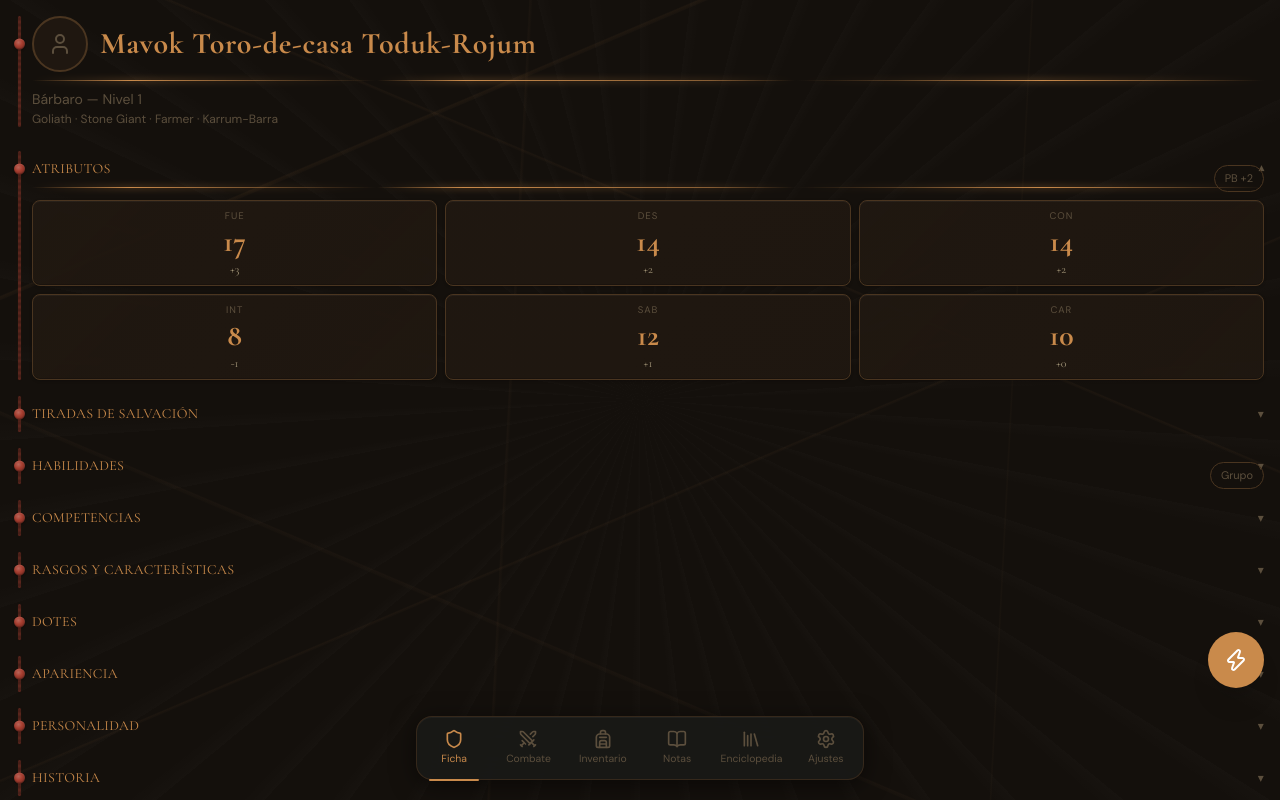
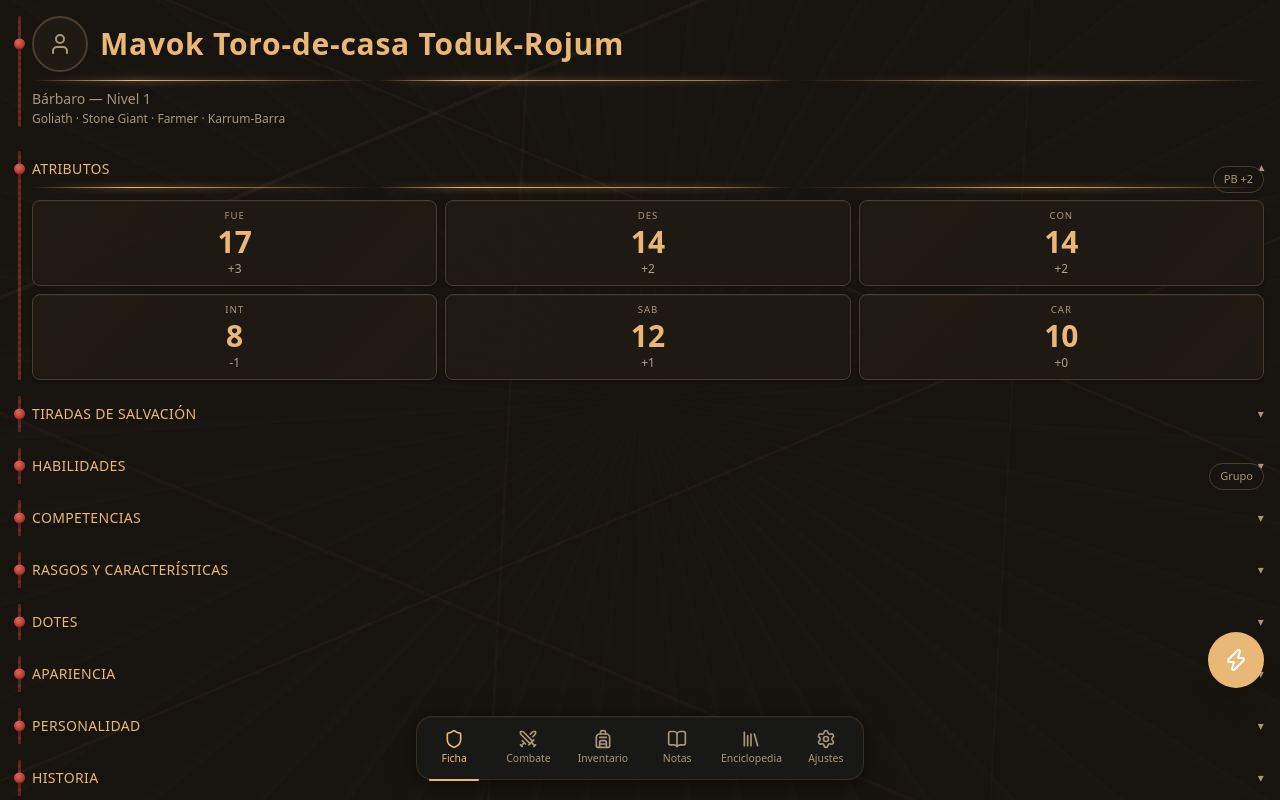
Before and after one commit to Gremiger/mavok, a Next.js app: page / in a window 1280 px wide. Shown: the top 800 px of the page. Built offline with nearby package versions, Linux system fonts and the light colour scheme.

Commit message:
feat: journal redesign palettes with enforced contrast for all themes

```diff
--- a/public/sw.js
+++ b/public/sw.js
@@ -1,4 +1,4 @@
-const STATIC_CACHE = "mavok-5b39c2b";
+const STATIC_CACHE = "mavok-539c0b4";
 
 self.addEventListener("install", (event) => {
   event.waitUntil(
--- a/src/app/globals.css
+++ b/src/app/globals.css
@@ -1,11 +1,14 @@
 @import "tailwindcss";
 
 @theme inline {
-  --font-heading: var(--font-cormorant);
-  --font-body: var(--font-dm-sans);
+  --font-heading: var(--font-fell);
+  --font-body: var(--font-spectral);
+  --font-numeric: var(--font-fraunces);
 
   --color-background: var(--bg);
   --color-card: var(--card);
+  --color-surface-hi: var(--surface-hi);
+  --color-surface-lo: var(--surface-lo);
   --color-accent: var(--accent);
   --color-cord: var(--cord);
   --color-foreground: var(--fg);
@@ -18,23 +21,67 @@
 
 :root,
 [data-theme="piedra-viva"] {
-  --bg: #14100c;
-  --card: #1f1710;
-  --accent: #c98a4b;
-  --cord: #a63d2f;
-  --fg: #d9c9a3;
-  --muted: #5c4f3d;
-  --border-color: #4a3520;
+  --bg: #17130f;
+  --surface-hi: #2a221a;
+  --surface-lo: #1d1812;
+  --card: #1f1913;
+  --fg: #e8dcc2;
+  --muted: #a8977a;
+  --accent: #e9b877;
+  --cord: #c9463a;
+  --border-color: #4a3d2e;
+  --nav-bg: rgba(34, 27, 21, 0.94);
+  --grain-opacity: 0.07;
+  --lip: rgba(0, 0, 0, 0.45);
+  --slab-shadow: rgba(20, 10, 2, 0.75);
+}
+
+[data-theme="furia-de-sangre"] {
+  --bg: #0f0e0e;
+  --surface-hi: #211d1c;
+  --surface-lo: #161413;
+  --card: #181615;
+  --fg: #ece6e0;
+  --muted: #a39088;
+  --accent: #e06a52;
+  --cord: #d23a2c;
+  --border-color: #3a2a28;
+  --nav-bg: rgba(24, 21, 20, 0.94);
+  --grain-opacity: 0.06;
+  --lip: rgba(0, 0, 0, 0.5);
+  --slab-shadow: rgba(0, 0, 0, 0.8);
+}
+
+[data-theme="pergamino"] {
+  --bg: #d9c9a3;
+  --surface-hi: #f1e6c8;
+  --surface-lo: #e6d7b2;
+  --card: #ebdfc1;
+  --fg: #2e2215;
+  --muted: #5f4b30;
+  --accent: #7a1f1f;
+  --cord: #9b2c22;
+  --border-color: #b8a27a;
+  --nav-bg: rgba(235, 223, 193, 0.94);
+  --grain-opacity: 0.1;
+  --lip: rgba(90, 60, 25, 0.16);
+  --slab-shadow: rgba(80, 55, 20, 0.35);
 }
 
 [data-theme="cumbre-helada"] {
-  --bg: #e9f1f5;
-  --card: #f8fbfc;
-  --accent: #2f6690;
+  --bg: #dfe7ec;
+  --surface-hi: #f7fafb;
+  --surface-lo: #e9eff2;
+  --card: #eef3f5;
+  --fg: #1c2a33;
+  --muted: #4f606b;
+  --accent: #2f5f86;
   --cord: #7a1f2b;
-  --fg: #1f2e38;
-  --muted: #6c7f8a;
-  --border-color: #b7c8d1;
+  --border-color: #b3c3cc;
+  --nav-bg: rgba(238, 243, 245, 0.94);
+  --grain-opacity: 0.08;
+  --lip: rgba(30, 50, 65, 0.14);
+  --slab-shadow: rgba(30, 50, 65, 0.3);
 }
 
 [data-theme="cumbre-helada"] body {
@@ -90,26 +137,6 @@
     /* base color */
     var(--bg);
   background-attachment: fixed;
-}
-
-[data-theme="pergamino"] {
-  --bg: #d9c396;
-  --card: #f3e9cc;
-  --accent: #7a1f1f;
-  --cord: #5c3a1f;
-  --fg: #3a2c14;
-  --muted: #8a7554;
-  --border-color: #9c8a54;
-}
-
-[data-theme="furia-de-sangre"] {
-  --bg: #0a0a0a;
-  --card: #131313;
-  --accent: #c23b2b;
-  --cord: #6e1414;
-  --fg: #ece8e4;
-  --muted: #6b4444;
-  --border-color: #2a2a2a;
 }
 
 /* Prevent iOS auto-zoom on input focus (requires font-size >= 16px) */
--- a/src/hooks/useTheme.ts
+++ b/src/hooks/useTheme.ts
@@ -8,11 +8,12 @@ export const THEME_META: {
   id: AppSettings["theme"];
   label: string;
   swatch: string;
+  bg: string;
 }[] = [
-  { id: "piedra-viva", label: "Piedra Viva", swatch: "#b87333" },
-  { id: "cumbre-helada", label: "Cumbre Helada", swatch: "#2f6690" },
-  { id: "pergamino", label: "Pergamino", swatch: "#9c2b2b" },
-  { id: "furia-de-sangre", label: "Furia de Sangre", swatch: "#c23b2b" },
+  { id: "piedra-viva", label: "Piedra Viva", swatch: "#e9b877", bg: "#17130f" },
+  { id: "cumbre-helada", label: "Cumbre Helada", swatch: "#2f5f86", bg: "#dfe7ec" },
+  { id: "pergamino", label: "Pergamino", swatch: "#7a1f1f", bg: "#d9c9a3" },
+  { id: "furia-de-sangre", label: "Furia de Sangre", swatch: "#d23a2c", bg: "#0f0e0e" },
 ];
 
 export function useTheme() {
```
Also changed, not shown: 1 other file (tests, documents, lock files or other folders).
